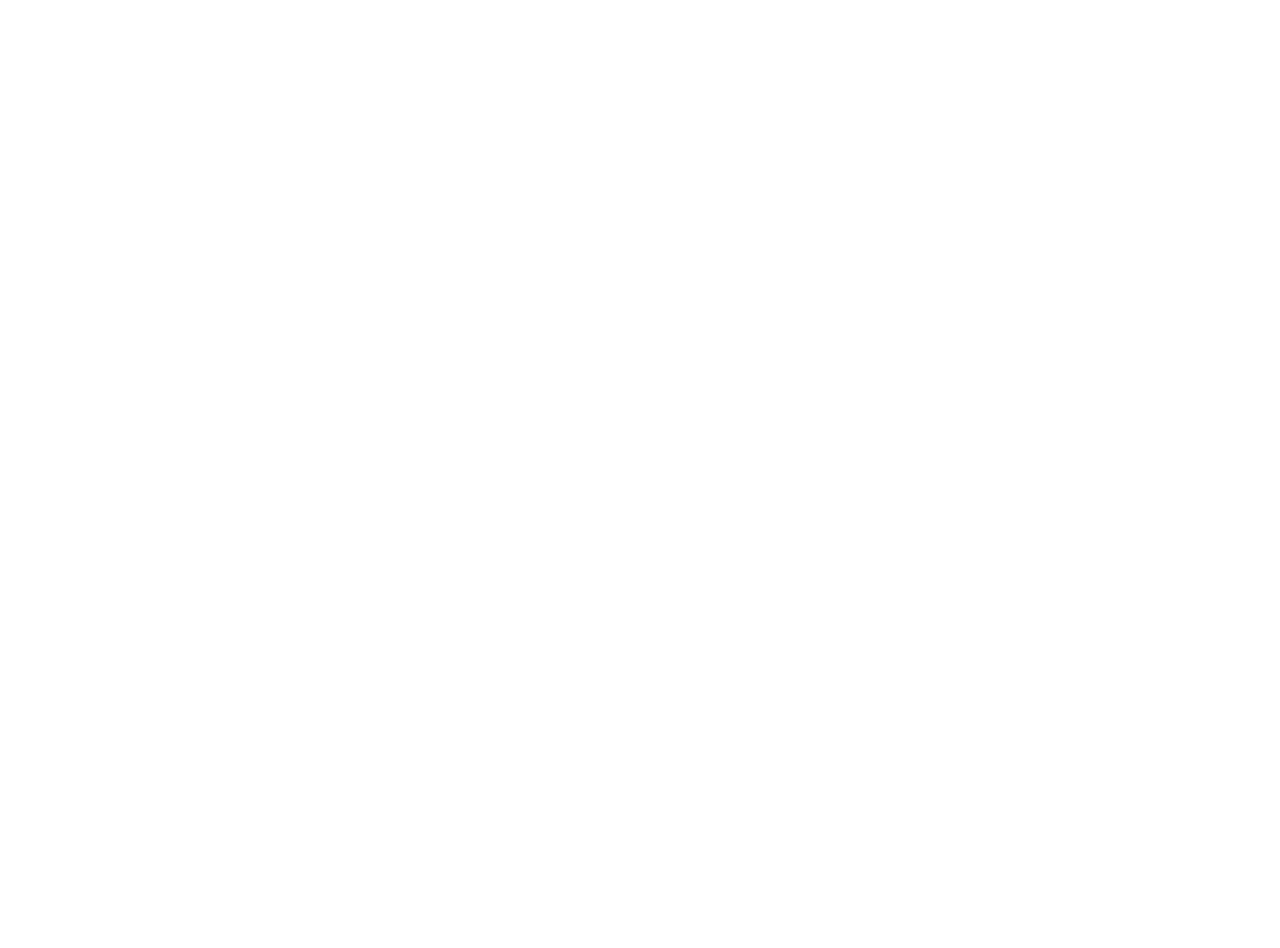
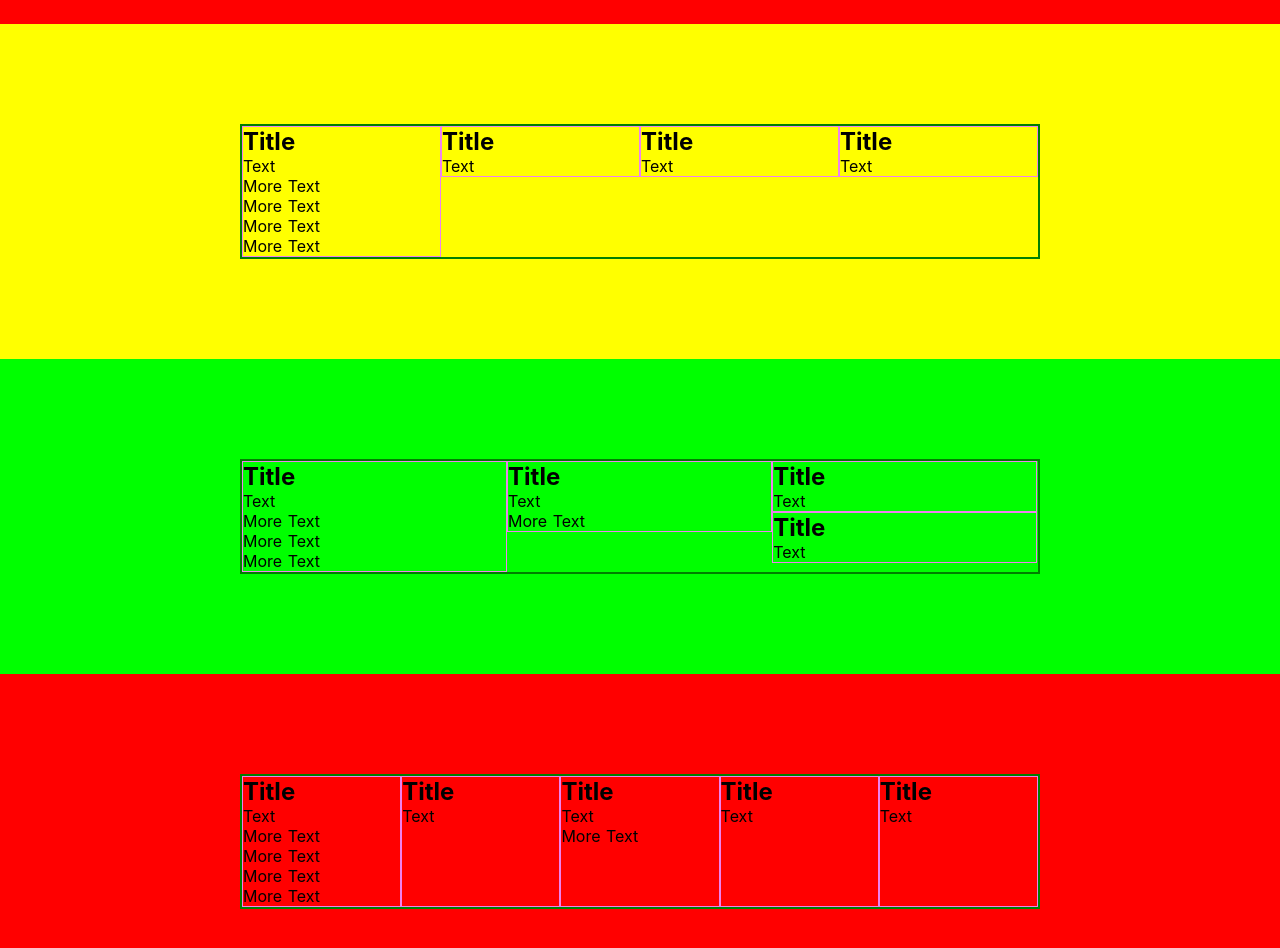
Before and after one commit to llChimerall/nuxttest, a Nuxt app: page /index2 in a window 1280 px wide. Before the commit this address had no page. Shown: the part 200-1148 px from the top of the page. Before the commit the page ends 800 px from the top, so only its background shows below. Built offline with nearby package versions, Linux system fonts and the light colour scheme.

Commit message:
add different layouts

```diff
--- /dev/null
+++ b/pages/index2.vue
@@ -0,0 +1,153 @@
+<template>
+  <main class="main">
+    <div class="wrapper">
+      <div class="container">
+        Main
+      </div>
+    </div>
+    <div class="wrapper yellow">
+      <div class="container">
+        <article class="article">
+          <h2>Title</h2>
+          <p>Text</p>
+          <p>More Text</p>
+          <p>More Text</p>
+
+          <p>More Text</p>
+          <p>More Text</p>
+
+        </article>
+        <article class="article">
+          <h2>Title</h2>
+          <p>Text</p>
+        </article>
+        <article class="article">
+          <h2>Title</h2>
+          <p>Text</p>
+        </article>
+        <article class="article">
+          <h2>Title</h2>
+          <p>Text</p>
+        </article>
+      </div>
+    </div>
+
+      <div class="wrapper green">
+        <div class="container containerFixed2">
+          <article class="article2">
+            <h2>Title</h2>
+            <p>Text</p>
+            <p>More Text</p>
+            <p>More Text</p>
+            <p>More Text</p>
+          </article>
+          <article class="article2">
+            <h2>Title</h2>
+            <p>Text</p>
+            <p>More Text</p>
+          </article>
+          <article class="article2">
+            <h2>Title</h2>
+            <p>Text</p>
+          </article>
+          <article class="article2">
+            <h2>Title</h2>
+            <p>Text</p>
+          </article>
+        </div>
+      </div>
+
+      <div class="wrapper orange">
+        <div class="container containerFlex">
+          <article class="article3">
+            <h2>Title</h2>
+            <p>Text</p>
+            <p>More Text</p>
+            <p>More Text</p>
+            <p>More Text</p>
+            <p>More Text</p>
+          </article>
+          <article class="article3">
+            <h2>Title</h2>
+            <p>Text</p>
+          </article>
+          <article class="article3">
+            <h2>Title</h2>
+            <p>Text</p>
+            <p>More Text</p>
+          </article>
+          <article class="article3">
+            <h2>Title</h2>
+            <p>Text</p>
+          </article>
+          <article class="article3">
+            <h2>Title</h2>
+            <p>Text</p>
+          </article>
+        </div>
+      </div>
+
+  </main>
+</template>
+
+<style>
+  .wrapper {
+    background-color: red;
+    padding: 100px 50px;
+  }
+  .container {
+    border: 2px solid green;
+    max-width: 800px;
+    margin: 0 auto;
+  }
+  .yellow {
+    background-color: yellow;
+  }
+  .green {
+    background-color: #00ff00;
+  }
+  .article {
+    display: inline-block;
+    vertical-align: top;
+    width: 25%;
+    border: 1px solid violet;
+  }
+  .article2 {
+    float: left;
+    width: 33.3%;
+    border: 1px solid violet;
+  }
+  .article3{
+    width: 20%;
+    border: 1px solid violet;
+  }
+  .containerFlex {
+    display: flex;
+    flex-wrap: wrap;
+  }
+  .containerFixed:after {
+    clear: left;
+    content: "";
+    display: block;
+  }
+  .containerFixed2 {
+    overflow: hidden;
+  }
+
+  @media screen and (max-width: 800px) {
+    .article, .article2, .article3 {
+      width: 50%;
+    }
+  }
+
+  @media screen and (max-width: 400px) {
+    .article, .article2, .article3 {
+      width: 100%;
+    }
+
+    .wrapper {
+      padding: 10px;
+    }
+  }
+
+</style>
```
